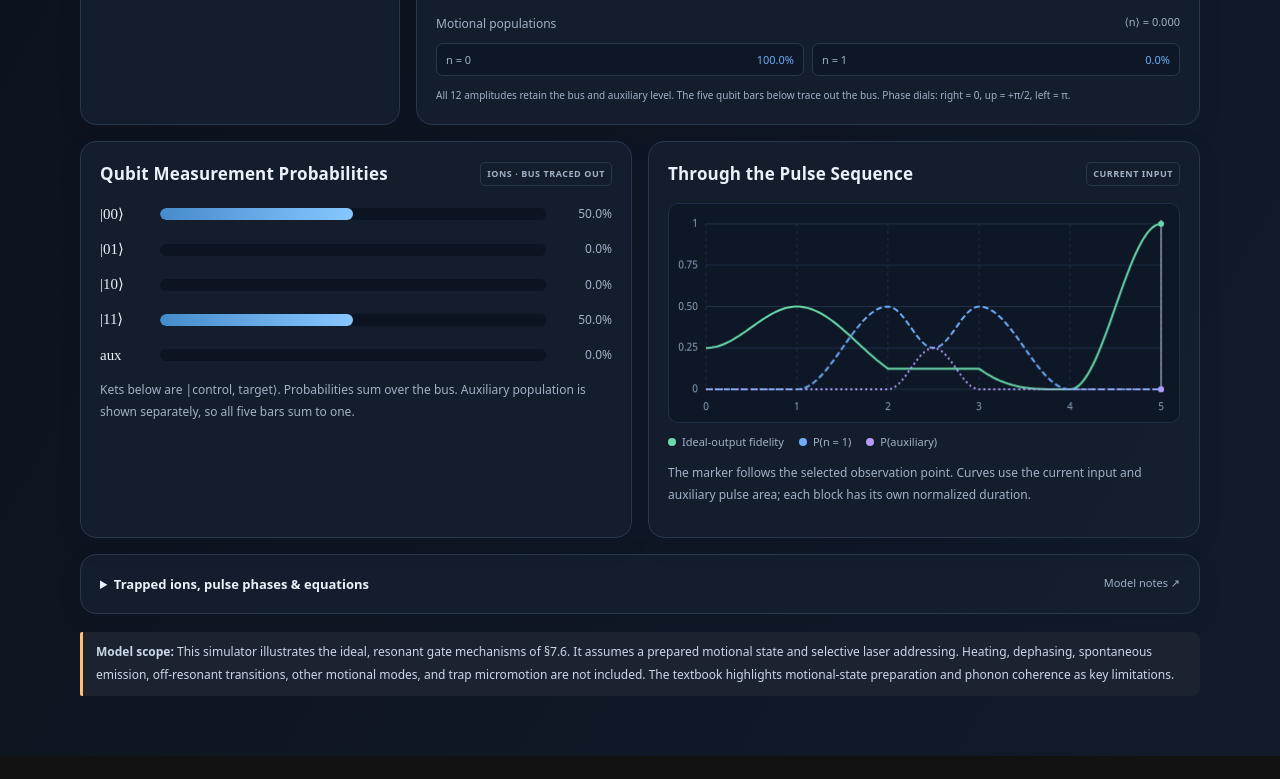
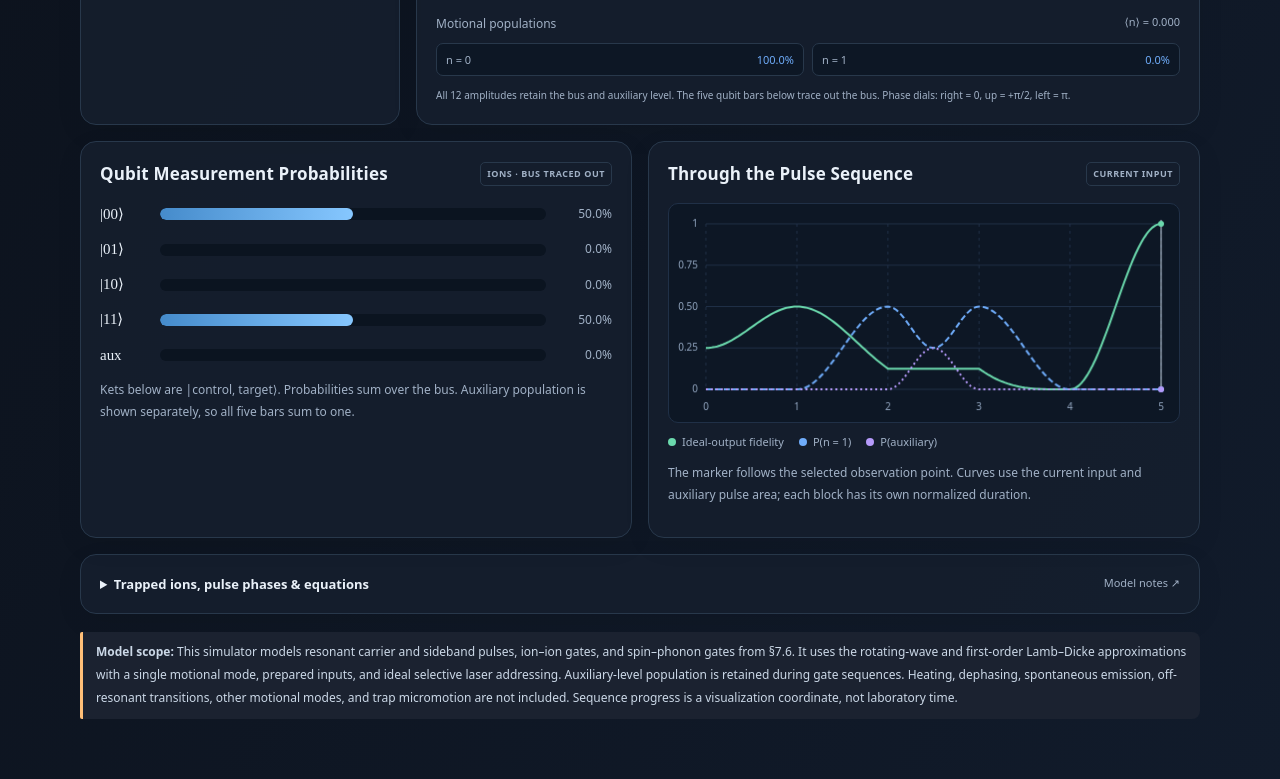
Before and after one commit to itsubaki/ion-trap-quantum-computer, a website with bundled scripts: page public/index.html in a window 1280 px wide. Shown: the part 1181-1960 px from the top of the page. Before the commit the page ends 1937 px from the top, so only its background shows below. Built offline with nearby package versions, Linux system fonts and the light colour scheme.

Commit message:
Describe simulator model scope

```diff
--- a/public/index.html
+++ b/public/index.html
@@ -177,10 +177,12 @@
         </div>
       </details>
     </div>
-    <p class="note"><strong>Model scope:</strong> This simulator illustrates the ideal, resonant gate mechanisms of
-      §7.6. It assumes a prepared motional state and selective laser addressing. Heating, dephasing, spontaneous
-      emission, off-resonant transitions, other motional modes, and trap micromotion are not included. The textbook
-      highlights motional-state preparation and phonon coherence as key limitations.</p>
+    <p class="note"><strong>Model scope:</strong> This simulator models resonant carrier and sideband pulses,
+      ion–ion gates, and spin–phonon gates from §7.6. It uses the rotating-wave and first-order Lamb–Dicke
+      approximations with a single motional mode, prepared inputs, and ideal selective laser addressing. Auxiliary-level
+      population is retained during gate sequences. Heating, dephasing, spontaneous emission, off-resonant transitions,
+      other motional modes, and trap micromotion are not included. Sequence progress is a visualization coordinate,
+      not laboratory time.</p>
     <noscript>
       <p class="note">Enable JavaScript to run the ion-trap simulator.</p>
     </noscript>
```
